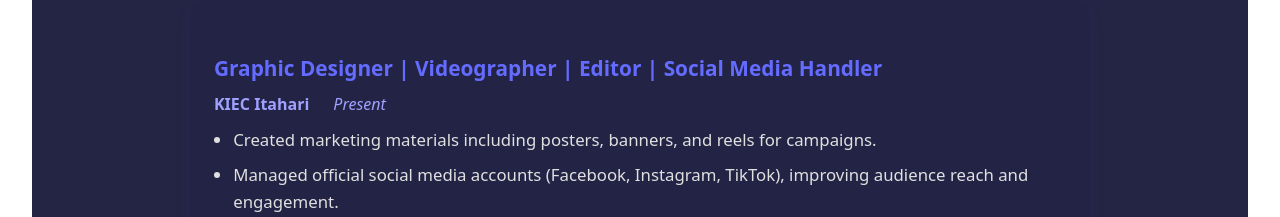
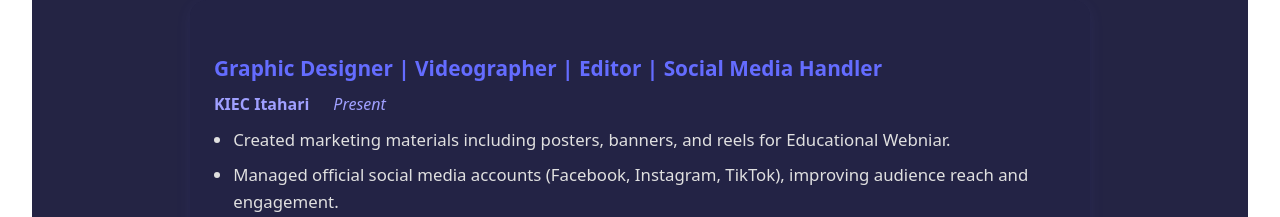
Before and after one commit to ameetpokhrel02/My_Portfolio, a React (Vite) app in the folder my-internship/: page / in a window 1280 px wide. Shown: the part 1760-1977 px from the top of the page. Built offline with nearby package versions, Linux system fonts and the light colour scheme; no server answers.

Commit message:
git backemk

```diff
--- a/my-internship/src/WorkExperience.tsx
+++ b/my-internship/src/WorkExperience.tsx
@@ -25,7 +25,7 @@ const WorkExperience: React.FC = () => (
           <span className="duration">Present</span>
         </div>
         <ul className="experience-responsibilities">
-          <li>Created marketing materials including posters, banners, and reels for campaigns.</li>
+          <li>Created marketing materials including posters, banners, and reels for Educational Webniar.</li>
           <li>Managed official social media accounts (Facebook, Instagram, TikTok), improving audience reach and engagement.</li>
           <li>Captured and edited videos/photos for educational and promotional purposes.</li>
         </ul>
```
